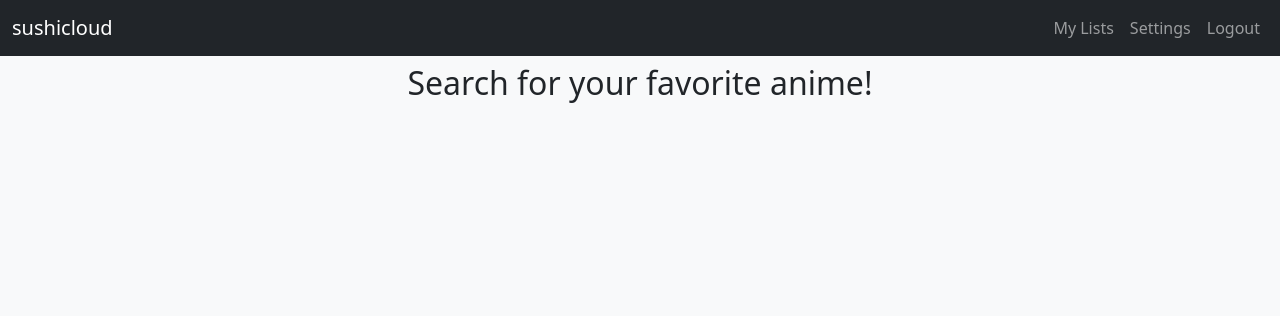
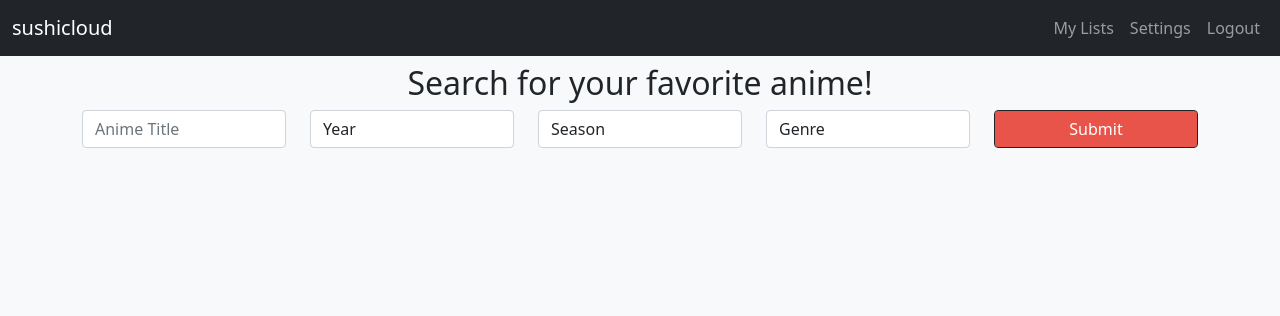
Before and after one commit to sushicloud-online/sushicloud, a PHP site: page /homepage.php in a window 1280 px wide. Shown: the top 316 px of the page. Run offline with PHP 8.4, Linux system fonts and the light colour scheme; the visitor is signed in with stand-in values (Sample User, id 1).

Commit message:
adding search for homepage. not functional

```diff
--- a/homepage.php
+++ b/homepage.php
@@ -84,6 +84,49 @@
 
     <div class="container text-center mx-auto">
         <h2 class="mt-2">Search for your favorite anime!</h2>
+
+        <form action="./background_scripts/query_anime.php" method="post">
+            <div class="row">
+                <div class="col">
+                    <input name="title" type="text" class="form-control" placeholder="Anime Title">
+                </div>
+                <div class="col">
+                    <select name="year" class="form-control">
+                        <option value="">Year</option>
+                        <option value="2022">2022</option>
+                        <option value="2021">2021</option>
+                        <option value="2020">2020</option>
+                        <option value="2019">2019</option>
+                    </select>
+                </div>
+                <div class="col">
+                    <select name="season" class="form-control">
+                        <option value="">Season</option>
+                        <option value="f21">Fall 2021</option>
+                        <option value="su21">Summer 2021</option>
+                        <option value="sp21">Spring 2021</option>
+                        <option value="f20">Fall 2020</option>
+                        <option value="su20">Summer 2020</option>
+                        <option value="sp20">Spring 2020</option>
+                        <option value="f19">Fall 2019</option>
+                        <option value="su19">Summer 2019</option>
+                        <option value="sp19">Spring 2019</option>
+                    </select>
+                </div>
+                <div class="col">
+                    <select name="genre" class="form-control">
+                        <option value="">Genre</option>
+                        <option value="Romance">Romance</option>
+                        <option value="Action">Action</option>
+                        <option value="Comedy">Comedy</option>
+                        <option value="SlifeofLife">Slice of Life</option>
+                    </select>
+                </div>
+                <div class="col">
+                    <input name="search btn" type="button" class="btn btn-dark form-control" style="background-color: rgba(232,84,74,255);" value="Submit">
+                </div>
+            </div>
+        </form>
     </div>
 
 
```
